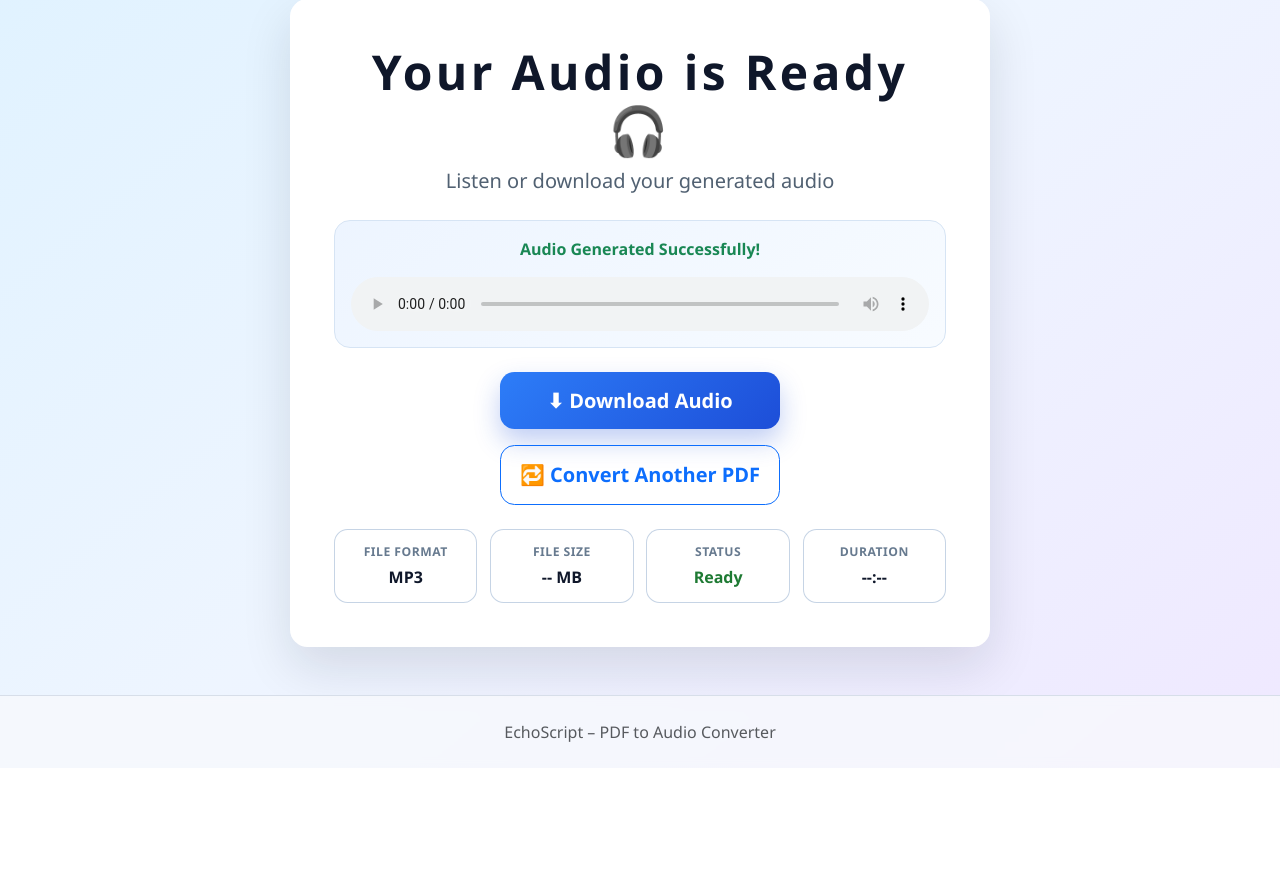
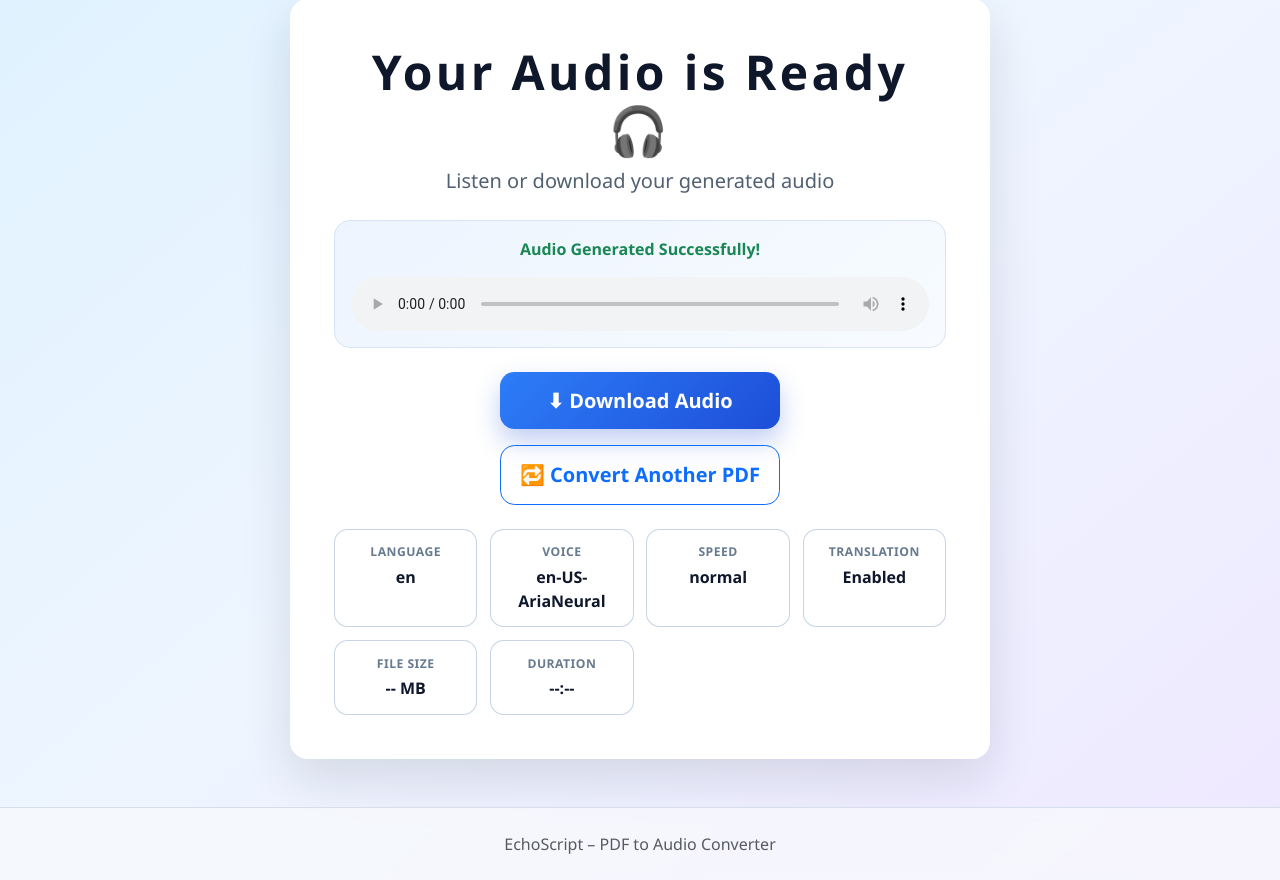
Before and after one commit to Vish-0806/EchoScript_PDF_to_Audio_Translator, a Flask app: page /audio_ready in a window 1280 px wide. Shown: the part 105-985 px from the top of the page. Before the commit the page ends 847 px from the top, so only its background shows below. Run offline with Flask 3, Linux system fonts and the light colour scheme.

Commit message:
Enhance UX with toggle logic, real-time progress, and smart language handling

```diff
--- a/app.py
+++ b/app.py
@@ -24,6 +24,9 @@ pending_conversions = {}
 
 # Audio generation status
 audio_status = {"processing": False, "ready": False, "progress": 0}
+
+# Store the most recent UI config values for display fallback.
+last_config = {"translate": True}
 
 # Thread pool executor for background tasks
 executor = ThreadPoolExecutor(max_workers=1)
@@ -259,7 +262,8 @@ def convert():
 	conversion_id = request.form.get("conversion_id", "")
 	speed = request.form.get("speed", "normal")
 	language = request.form.get("language", "en")
-	voice = LANGUAGE_VOICE_MAP.get(language, "en-US-AriaNeural")
+	translate_enabled = request.form.get("translate") == "on"
+	voice = "en-US-AriaNeural"
 	rate_multiplier_map = {
 		"slow": 0.8,
 		"normal": 1.0,
@@ -277,8 +281,15 @@ def convert():
 	if not text:
 		return "No text available for conversion", 400
 
-	if language != "en":
+	if not translate_enabled:
+		language = "en"
+		voice = "en-US-AriaNeural"
+
+	if translate_enabled and language != "en":
 		text = GoogleTranslator(source="auto", target=language).translate(text)
+		voice = LANGUAGE_VOICE_MAP.get(language, "en-US-AriaNeural")
+
+	last_config["translate"] = translate_enabled
 
 	# Start audio generation in background thread
 	executor.submit(generate_audio, text, conversion_id, voice, rate_multiplier)
@@ -288,6 +299,10 @@ def convert():
 		"processing.html",
 		conversion_id=conversion_id,
 		estimated_minutes=estimated_minutes,
+		language=language,
+		voice=voice,
+		speed=speed,
+		translate=translate_enabled,
 	)
 
 
@@ -300,6 +315,14 @@ def status():
 @app.route("/audio_ready")
 def audio_ready():
 	estimated_minutes = request.args.get("estimated_minutes", type=int)
+	language = request.args.get("language", "en")
+	voice = request.args.get("voice", LANGUAGE_VOICE_MAP.get(language, "en-US-AriaNeural"))
+	speed = request.args.get("speed", "normal")
+	translate_raw = request.args.get("translate")
+	if translate_raw is None:
+		translate_enabled = last_config.get("translate", True)
+	else:
+		translate_enabled = translate_raw.lower() == "true"
 	output_path = os.path.join(app.static_folder, "output.mp3")
 	file_size = None
 
@@ -311,6 +334,10 @@ def audio_ready():
 		"audio.html",
 		estimated_minutes=estimated_minutes,
 		file_size=file_size,
+		language=language,
+		voice=voice,
+		speed=speed,
+		translate=translate_enabled,
 	)
 
 
--- a/templates/audio.html
+++ b/templates/audio.html
@@ -28,8 +28,22 @@
 
                 <div class="audio-info-grid" aria-label="Audio metadata">
                     <div class="audio-info-item">
-                        <span class="audio-info-label">File format</span>
-                        <span class="audio-info-value">MP3</span>
+                        <span class="audio-info-label">Language</span>
+                        <span class="audio-info-value">{{ language }}</span>
+                    </div>
+                    <div class="audio-info-item">
+                        <span class="audio-info-label">Voice</span>
+                        <span class="audio-info-value">{{ voice }}</span>
+                    </div>
+                    <div class="audio-info-item">
+                        <span class="audio-info-label">Speed</span>
+                        <span class="audio-info-value">{{ speed }}</span>
+                    </div>
+                    <div class="audio-info-item">
+                        <span class="audio-info-label">Translation</span>
+                        <span class="audio-info-value">
+                            {{ "Enabled" if translate else "Disabled" }}
+                        </span>
                     </div>
                     <div class="audio-info-item">
                         <span class="audio-info-label">File size</span>
@@ -40,10 +54,6 @@
                                 -- MB
                             {% endif %}
                         </span>
-                    </div>
-                    <div class="audio-info-item">
-                        <span class="audio-info-label">Status</span>
-                        <span class="audio-info-value status-ready">Ready</span>
                     </div>
                     <div class="audio-info-item">
                         <span class="audio-info-label">Duration</span>
```
Also changed, not shown: templates/processing.html (+35 -37 lines), templates/result.html (+22 -2 lines).
